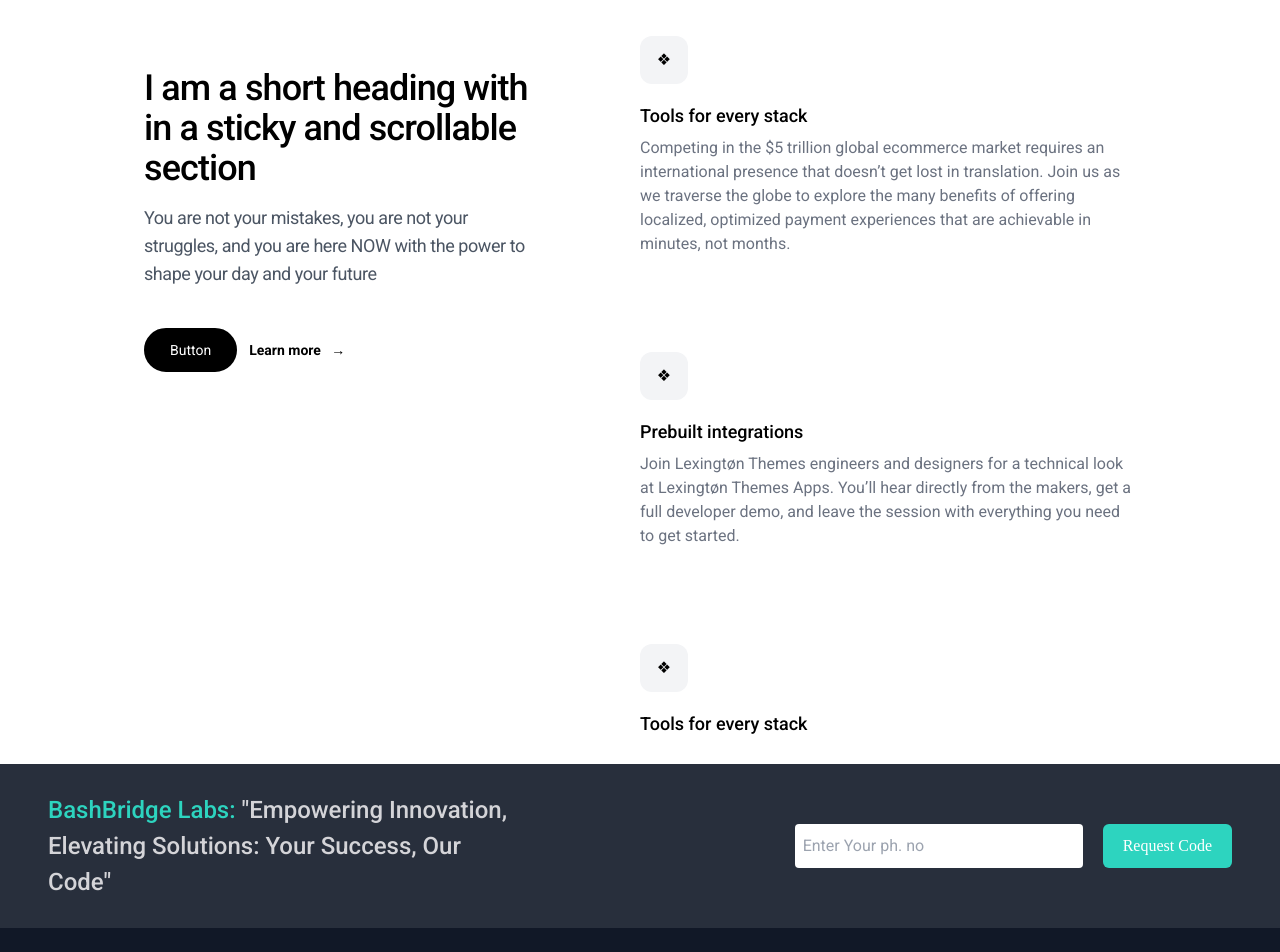
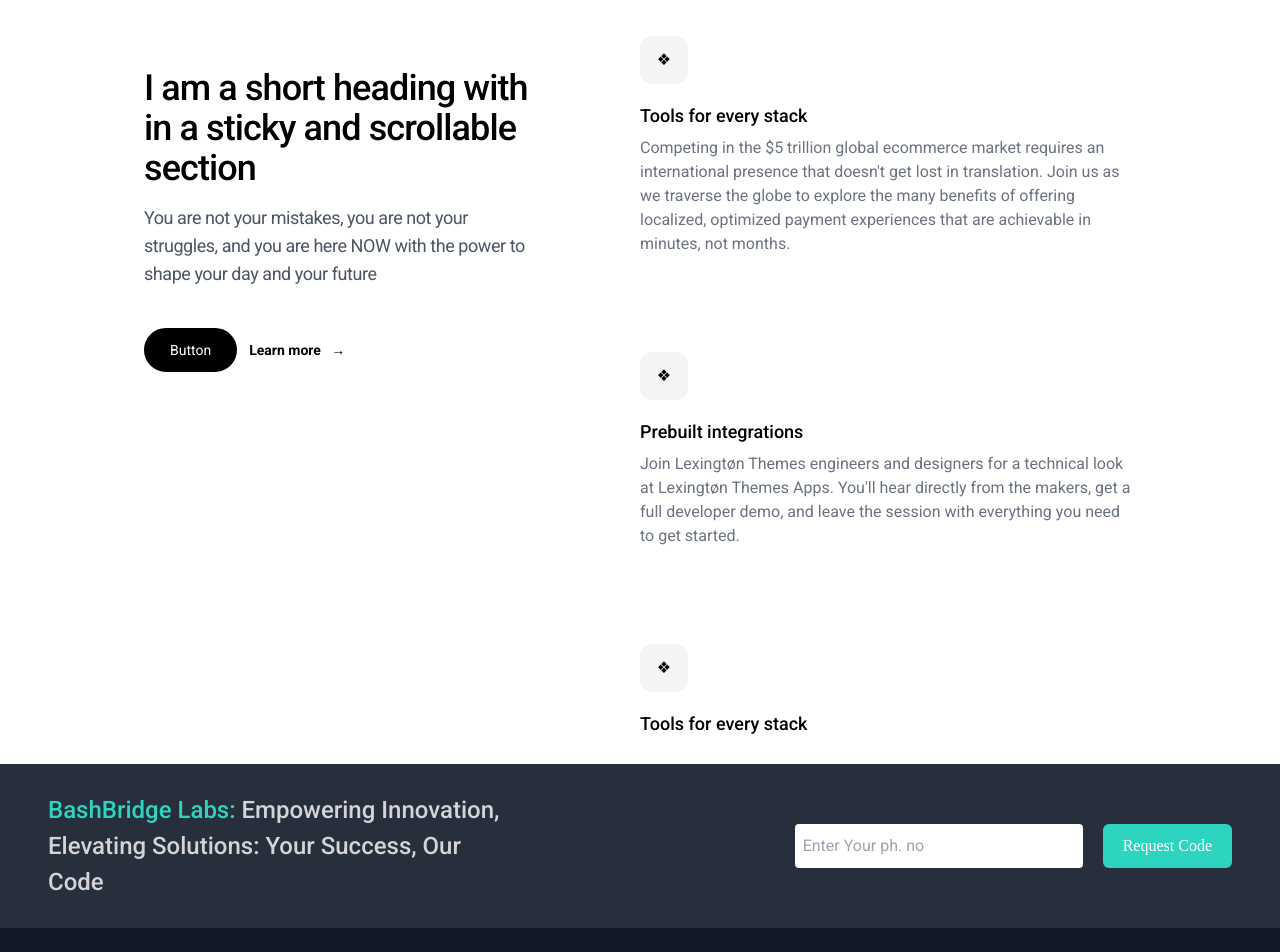
Before and after one commit to bashBridge-Labs/site, a Next.js app: page / in a window 1280 px wide. Shown: the part 700-1652 px from the top of the page. Built offline with nearby package versions, Linux system fonts and the light colour scheme; grey boxes are pictures that could not be loaded.

Commit message:
Removed unnecessary quotation marks, added &apos;

```diff
--- a/components/Footer/footer.jsx
+++ b/components/Footer/footer.jsx
@@ -8,8 +8,8 @@ export default function Footer() {
     <footer className="bg-gray-900 text-zinc-300">
       <div className="md:flex md:justify-between md:items-center sm:px-12 px-4 bg-[#ffffff19] py-7">
         <h1 className='lg:text-2xl text-3xl md:mb-0 mb-6 lg:leading-normal font-medium
-      md:w-2/5'><span className='text-teal-400'>BashBridge Labs: </span> "Empowering Innovation, Elevating Solutions:
-         Your Success, Our Code"
+      md:w-2/5'><span className='text-teal-400'>BashBridge Labs: </span> Empowering Innovation, Elevating Solutions:
+         Your Success, Our Code
         </h1>
         <div>
           <input type="text" placeholder='Enter Your ph. no' className='text-gray-800
--- a/components/featureSection.jsx
+++ b/components/featureSection.jsx
@@ -45,7 +45,7 @@ export default function FeatureSection() {
                 </div>
                 <div className="mt-2 text-base text-gray-500">
                   Competing in the $5 trillion global ecommerce market requires an
-                  international presence that doesn’t get lost in translation.
+                  international presence that doesn&apos;t get lost in translation.
                   Join us as we traverse the globe to explore the many benefits of
                   offering localized, optimized payment experiences that are
                   achievable in minutes, not months.
@@ -62,7 +62,7 @@ export default function FeatureSection() {
                 </div>
                 <div className="mt-2 text-base text-gray-500">
                   Join Lexingtøn Themes engineers and designers for a technical
-                  look at Lexingtøn Themes Apps. You’ll hear directly from the
+                  look at Lexingtøn Themes Apps. You&apos;ll hear directly from the
                   makers, get a full developer demo, and leave the session with
                   everything you need to get started.
                 </div>
@@ -80,7 +80,7 @@ export default function FeatureSection() {
                   To achieve global net zero emissions by 2050, we need not only
                   to reduce emissions but also remove huge amounts of carbon from
                   the atmosphere and oceans. Learn more about Lexingtøn Themes
-                  Climate’s work to build the world’s largest carbon removal
+                  Climate&apos;s work to build the world&apos;s largest carbon removal
                   coalition and invest in the most promising early-stage
                   solutions.
                 </div>
@@ -96,7 +96,7 @@ export default function FeatureSection() {
                 </div>
                 <div className="mt-2 text-base text-gray-500">
                   Banking-as-a-service (BaaS) has made it possible for any company
-                  to easily offer financial services tailored to customers’
+                  to easily offer financial services tailored to customers&apos;’
                   specific needs. Hear from a range of businesses on how they're
                   using BaaS in radically different ways.
                 </div>
@@ -112,7 +112,7 @@ export default function FeatureSection() {
                 </div>
                 <div className="mt-2 text-base text-gray-500">
                   Competing in the $5 trillion global ecommerce market requires an
-                  international presence that doesn’t get lost in translation.
+                  international presence that doesn&apos;t get lost in translation.
                   Join us as we traverse the globe to explore the many benefits of
                   offering localized, optimized payment experiences that are
                   achievable in minutes, not months.
@@ -129,7 +129,7 @@ export default function FeatureSection() {
                 </div>
                 <div className="mt-2 text-base text-gray-500">
                   Join Lexingtøn Themes engineers and designers for a technical
-                  look at Lexingtøn Themes Apps. You’ll hear directly from the
+                  look at Lexingtøn Themes Apps. You&apos;ll hear directly from the
                   makers, get a full developer demo, and leave the session with
                   everything you need to get started.
                 </div>
@@ -147,7 +147,7 @@ export default function FeatureSection() {
                   To achieve global net zero emissions by 2050, we need not only
                   to reduce emissions but also remove huge amounts of carbon from
                   the atmosphere and oceans. Learn more about Lexingtøn Themes
-                  Climate’s work to build the world’s largest carbon removal
+                  Climate&apos;s work to build the world&apos;s largest carbon removal
                   coalition and invest in the most promising early-stage
                   solutions.
                 </div>
@@ -163,7 +163,7 @@ export default function FeatureSection() {
                 </div>
                 <div className="mt-2 text-base text-gray-500">
                   Banking-as-a-service (BaaS) has made it possible for any company
-                  to easily offer financial services tailored to customers’
+                  to easily offer financial services tailored to customers&apos;
                   specific needs. Hear from a range of businesses on how they're
                   using BaaS in radically different ways.
                 </div>
--- a/components/hero.jsx
+++ b/components/hero.jsx
@@ -14,7 +14,7 @@ export default function Hero() {
                 <p className="max-w-xl mt-4 text-base tracking-tight text-gray-600">
                   Use this paragraph to share information about your company or
                   products. Make it engaging and interesting, and showcase your
-                  brand's personality. Thanks for visiting our website!
+                  brand&apos;s personality. Thanks for visiting our website!
                 </p>
               </div>
               <div className="flex flex-col items-center justify-center gap-3 mt-10 lg:flex-row lg:justify-start">
@@ -37,7 +37,7 @@ export default function Hero() {
                 className="inline-flex items-center justify-center w-full px-4 py-2 text-sm font-semibold text-white rounded-full active:bg-tangaroa-800 active:text-tangaroa-300 bg-tangaroa-500 focus-visible:outline-2 focus-visible:outline-offset-2 focus-visible:outline-tangaroa-900 focus:outline-none group hover:bg-tangaroa-700 hover:text-tangaroa-100 lg:w-auto"
                 href="/overview"
               >
-                Explora all pages
+                Explore all pages
                 <svg
                   className="w-5 h-5 ml-3"
                   fill="none"
```
